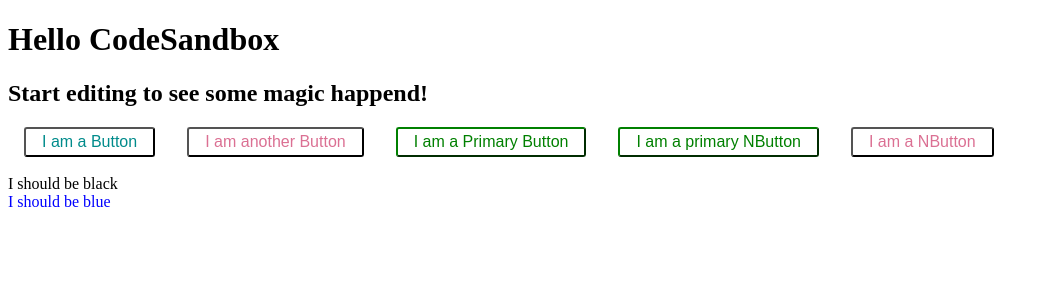
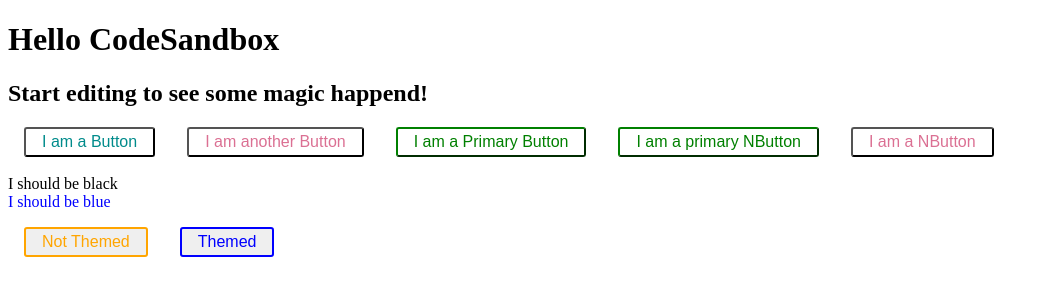
Before and after one commit to TheFlyingWhale/Learning-Styled-Components, a React (Create React App) app: page / in a window 1280 px wide. Shown: the top 300 px of the page, without its empty margins (0-1049 px from the left). Built offline with nearby package versions, Linux system fonts and the light colour scheme.

Commit message:
added themed styles

```diff
--- a/src/App.js
+++ b/src/App.js
@@ -1,5 +1,5 @@
 import React from 'react';
-import styled, { css } from 'styled-components';
+import styled, { css, ThemeProvider } from 'styled-components';
 
 const mainColor = 'darkcyan';
 const secondaryColor = 'palevioletred';
@@ -55,6 +55,26 @@ const NButton = styled(Button)`
       `};
 `;
 
+const TButton = styled.button`
+        font-size: 1em;
+        margin: 1em;
+        padding: 0.25em 1em;
+        border-radius: 3px;
+
+        color: ${props => props.theme.main};
+        border: 2px solid ${props => props.theme.main};
+`;
+
+TButton.defaultProps = {
+    theme: {
+        main: 'orange'
+    }
+}
+
+const themeSettings = {
+    main: 'blue'
+}
+
 export const App = () => {
     return (
         <div>
@@ -68,6 +88,10 @@ export const App = () => {
             <StyledComp complex whiteColor={true}>I should be white</StyledComp>
             <StyledComp complex> I should be black</StyledComp>
             <StyledComp> I should be blue</StyledComp>
+            <TButton>Not Themed</TButton>
+            <ThemeProvider theme={themeSettings}>
+                <TButton>Themed</TButton>
+            </ThemeProvider>
         </div>
     )
 }
```
